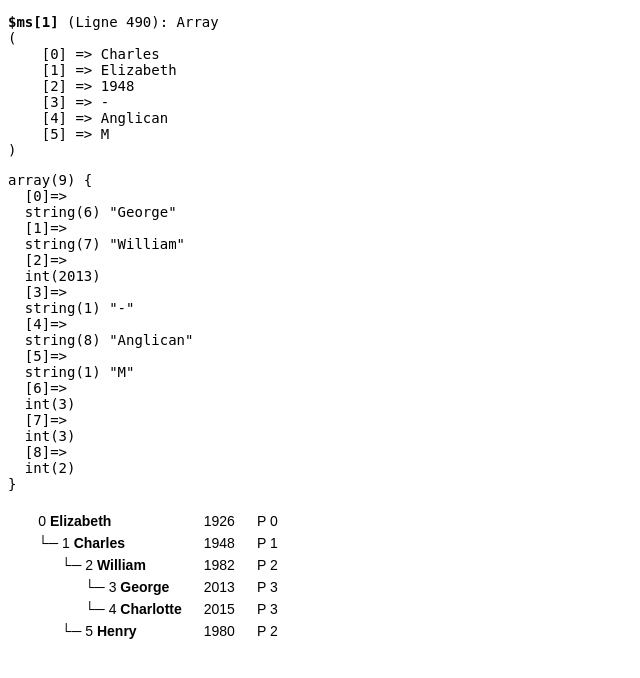
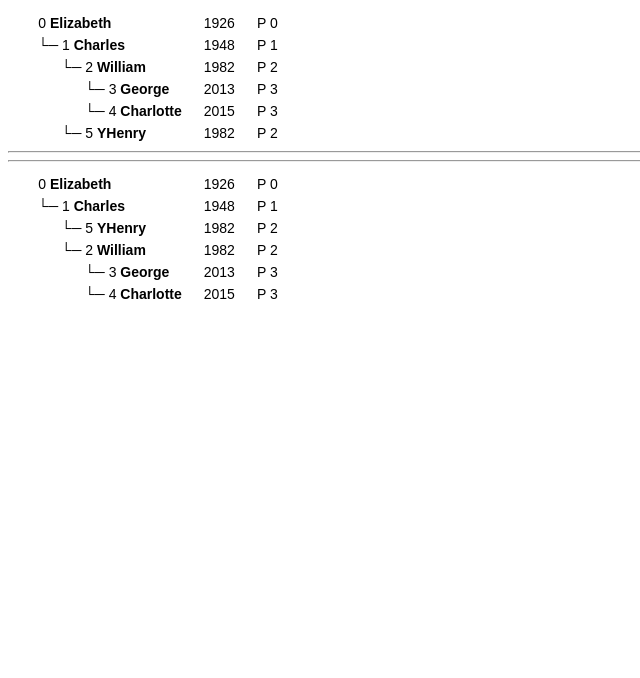
Before and after one commit to c57fr/codinggame, a PHP site: page /li in a window 1280 px wide. Shown: the top 678 px of the page, without its empty margins (0-640 px from the left). Run offline with PHP 8.4, Linux system fonts and the light colour scheme.

Commit message:
Fix Tri / Généalogie

```diff
--- a/li/exos/011_succession.php
+++ b/li/exos/011_succession.php
@@ -70,7 +70,7 @@ $ms = [ // Test 1
     2 => 1982,
     3 => '-',
     4 => 'Anglican',
-    5 => 'M',
+    5 => 'F', // M
   ],
   [
     0 => 'George',
@@ -89,9 +89,9 @@ $ms = [ // Test 1
     5 => 'F',
   ],
   [
-    0 => 'Henry',
+    0 => 'YHenry', // Henry
     1 => 'Charles',
-    2 => 1980, // 1984
+    2 => 1982, // 1984
     3 => '-',
     4 => 'Anglican',
     5 => 'M',
@@ -465,41 +465,18 @@ $ms3 = [ // Test 3
 ];
 $n = count($ms);
 
-// vdli($ms);
-// $nasp = function ($tab) {
-//   foreach ($tab as $k => $v) {
-//     $us[] = $v[0].' '.$v[2].' '.$v[5];
-//   }
-  // vdli($us);
-// };
-
-// $nasp($ms);
-// $ms[0]['prof'] = 0;
-
 $ms[0][6] = 0; // id
 $ms[0][7] = 0; // prof
 $ms[0][8] = null; // prof
 
 $noms = array_column($ms, 0);
-// $u0   = array_shift($ms);
 
-// echo phpinfo();
-// require('Var_Dump.php'); // make sure the pear package path is set in php.ini
-// Var_Dump::displayInit(array('display_mode' => 'HTML4_Text'), array('mode' => 'normal','offset' => 4));
+// vdli($ms[1]);
 
-vdli($ms[1]);
-
-for($k=1; $k<$n; $k++) {
-  // $ms['parents'][] = $ms[$k][1];
-  // $ms['noms'][] = $v[0];
+for ($k = 1; $k < $n; ++$k) {
   $ms[$k][] = $k; // Champs 6: id
   $ms[$k][] = null; // Champs 7 Prof (Ini)
 
-  // $ms[$k][] = ($k >= 0) ? array_keys(
-  //   $noms,
-  //   $ms[$k][1],
-  //   true
-  // )[0] : '-';
   $ms[$k][] = array_search(
     $ms[$k][1],
     $noms,
@@ -507,45 +484,28 @@ for($k=1; $k<$n; $k++) {
   );
   // Champs 8: idP
 
-  // vdli($noms);
-
-  // if (0 === $k) {
-  //   echo'<pre>';
-  //   var_dump($ms[$k]);
-  //   echo'</pre>';
-  // }
-
-  // foreach ($ms as $k => $v) {
   $idp       = $ms[$k][8];
   $ms[$k][7] = (0 !== $k) ? $ms[$idp][7] + 1 : 1;
-  // }
-
-  if (3 === $k) {
-    echo'<pre>';
-    var_dump($ms[$k]);
-    echo'</pre>';
-  }
 }
-// array_unshift($ms, $u0);
 
 include '011_affHierarchieSimple.php';
-exit;
-$profs = array_column($ms, 6);
-sort($profs);
-vdli($profs);
-$ages = array_column($ms, 2);
-// vdli($ages);
+
+echo '<hr>';
+
+$profs  = array_column($ms, 7);
+$ages   = array_column($ms, 2);
 $genres = array_column($ms, 5);
-// vdli($genres);
 
-array_multisort($ms, SORT_ASC, $profs);
+array_multisort($profs, $ages, $genres, SORT_DESC, $ms);
+
 echo '<hr>';
+
 include '011_affHierarchieSimple.php';
 // foreach ($ms as $k => $vs) {
   //   vdli(array_search('Andrew', $vs, true));
   // }
   // vdli($ms);
-  exit;
+exit;
 $ms[0]['bg']   = 1;
 $ms[0]['bd']   = 2;
 $ms[0]['prof'] = 0;
@@ -583,27 +543,6 @@ for ($i = 1; $i < $n; ++$i) {
   }
 }
 
-exit;
-
-vdli(array_column($ms, 0)); // Tableau borné nickel
-
-// Tri et sélection des données
-$profs = array_column($ms, 'prof');
-$noms  = array_column($ms, 0);
-$ages  = array_column($ms, 2);
-$sexs  = array_column($ms, 5);
-$mst   = array_multisort($profs, $sexs, SORT_DESC, $ages, $ms);
-
-for ($i = 0; $i < $n; ++$i) {
-  // echo $i.' '.$ms[$i][0].'('.$ms[$i]['bg'].'-'.$ms[$i]['bd'].'-'.$ms[$i]['prof'].")\n<br>";
-  echo $ms[$i][0]."\n";
-}
-vdli($noms);
-// $nasp($ms);
-
-// exit;
-
-// vdli($ms);
 //////////////////////////////////////////////////////////////
 /*
 Solution dans codding : Même code
```
